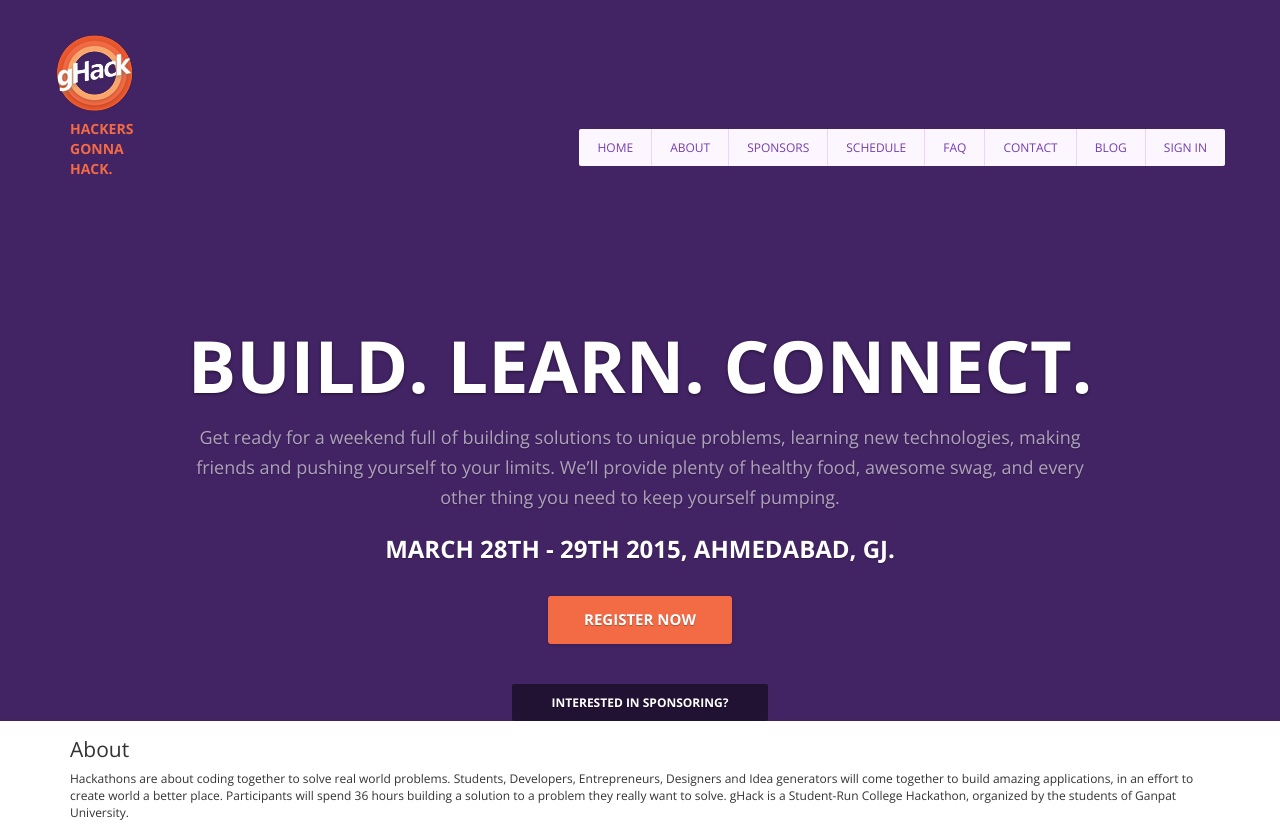
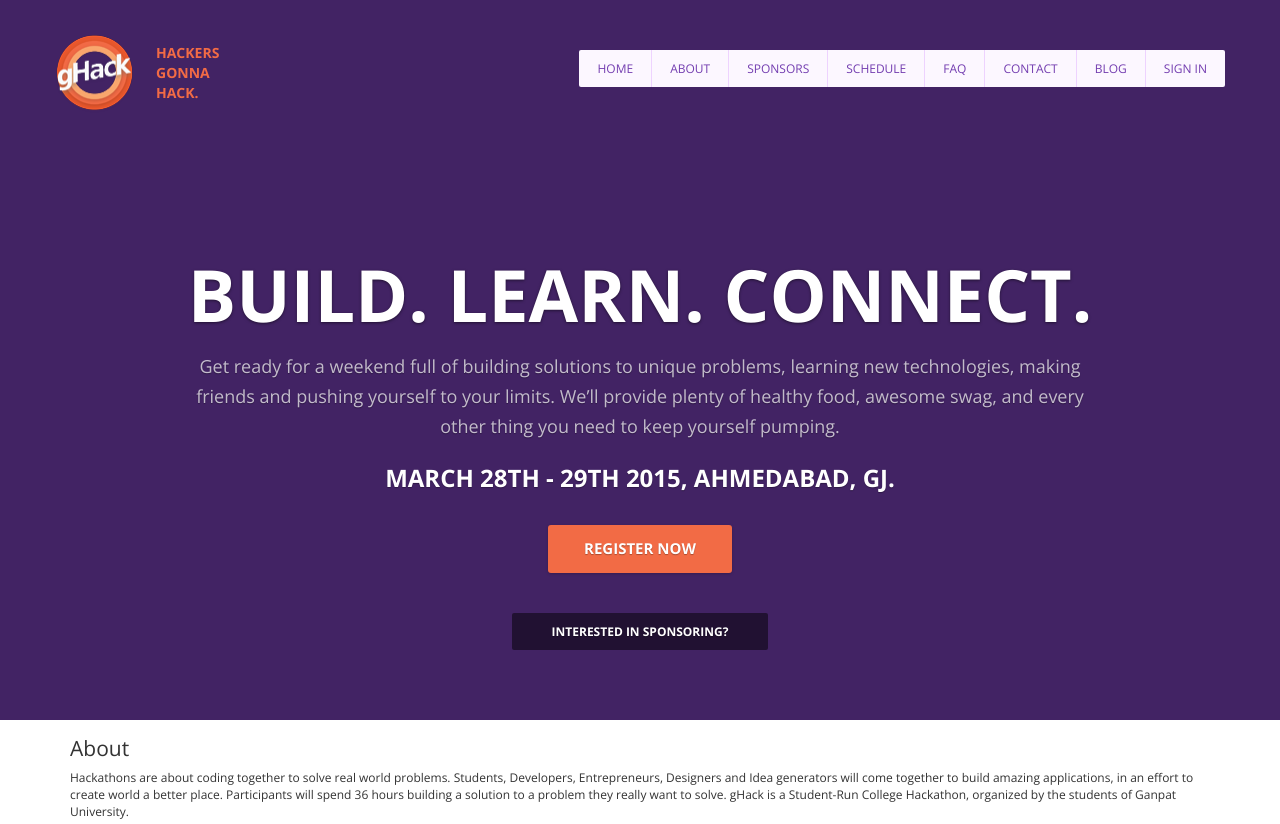
Before and after one commit to rishirajpurohit/Campus-Internship-Fair-Website, a website: page index.htm in a window 1280 px wide. Shown: the top 824 px of the page. Drawn offline with nearby package versions, Linux system fonts and the light colour scheme.

Commit message:
Updated Compiled Files

```diff
--- a/assets/stylesheets/master.css
+++ b/assets/stylesheets/master.css
@@ -1506,7 +1506,8 @@ Copyright (c) 2013 Daniel Eden
 .btn-lg{padding:14px 36px}
 .hero{background-image:url(../images/hero.svg);background-color:#422364;background-repeat:no-repeat;background-position:60% 30%;min-height:inherit}
 .header{padding:35px 0}
-.header .tagline{display:block;color:#f26b45;font-size:14px;font-weight:700;text-transform:uppercase;padding:5px 0}
+.header .logo img{float:left;width:78px;height:78px}
+.header .tagline{display:block;color:#f26b45;font-size:14px;font-weight:700;text-transform:uppercase;padding:8px}
 .header .header-nav .nav-main{margin-top:15px}
 .header .header-nav .nav-main li{display:block;float:left;border:none}
 .header .header-nav .nav-main li a{display:block;color:#733db0;background:#fcf7ff;padding:10px 18px;margin:0;text-decoration:none;text-transform:uppercase;border-radius:0;border-right:solid 1px #eed3ff}
@@ -1516,7 +1517,7 @@ Copyright (c) 2013 Daniel Eden
 .intro{margin-top:7%;text-align:center}
 .intro .intro-box{max-width:910px;margin:auto}
 .intro .intro-box .intro-main{font-size:72px;font-weight:700;color:#fff;text-shadow:0 1px 3px rgba(0,0,0,.5);text-transform:uppercase}
-.intro .intro-box .intro-tagline{font-size:18px;font-weight:400;color:rgba(255,255,255,.6);text-shadow:0 1px 1px rgba(0,0,0,.3);line-height:30px}
+.intro .intro-box .intro-tagline{font-size:18px;font-weight:400;color:rgba(255,255,255,.7);text-shadow:0 1px 1px rgba(0,0,0,.3);line-height:30px}
 .intro .intro-box .intro-dates{font-size:24px;font-weight:700;color:#fff;text-shadow:0 1px 1px rgba(0,0,0,.3);margin-top:20px}
 .intro .intro-box .intro-cta{margin-top:30px}
 .intro .intro-box .intro-cta .btn{box-shadow:0 1px 3px rgba(0,0,0,.2)}
```
